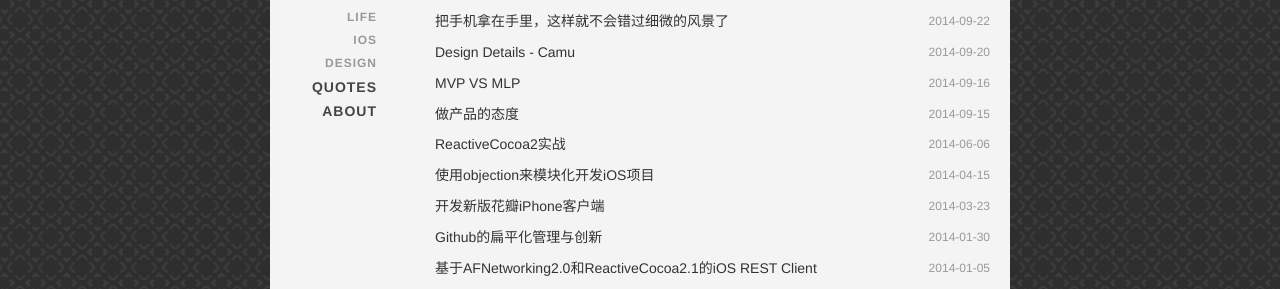
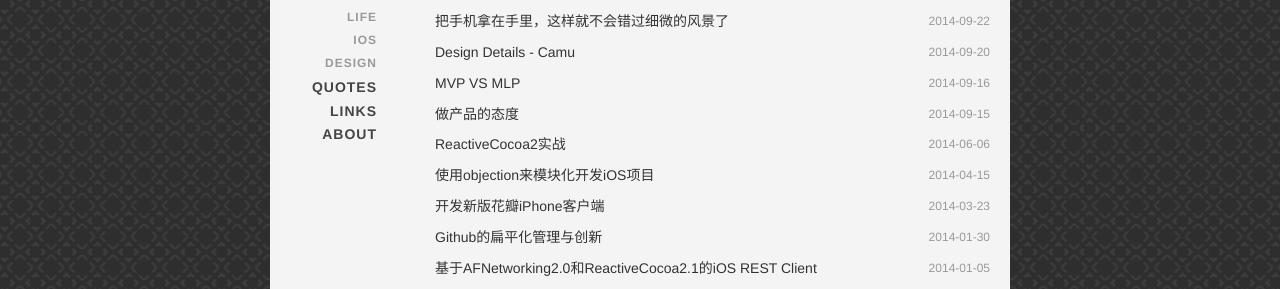
Before and after one commit to limboy/lzyy.github.com, a Jekyll site: the page built from index.html, in a window 1280 px wide and 900 px high. Shown: the part 215-504 px from the top of the window. Built offline with Jekyll 4.4.1, drawn with Linux system fonts in a browser that asks for light colours; Markdown is read by kramdown in place of the engine named in the settings.

Commit message:
添加了 LINKS 到侧边栏

```diff
--- a/_includes/sidebar.html
+++ b/_includes/sidebar.html
@@ -9,6 +9,7 @@
 			</ul>
 		</li>
 		<li><a href="/quotes.html">QUOTES</a></li>
+		<li><a href="http://limboy-reading.tumblr.com/" target="_blank">LINKS</a></li>
 		<li><a href="/resume.html">ABOUT</a></li>
 	</ul>
 </div>
```
